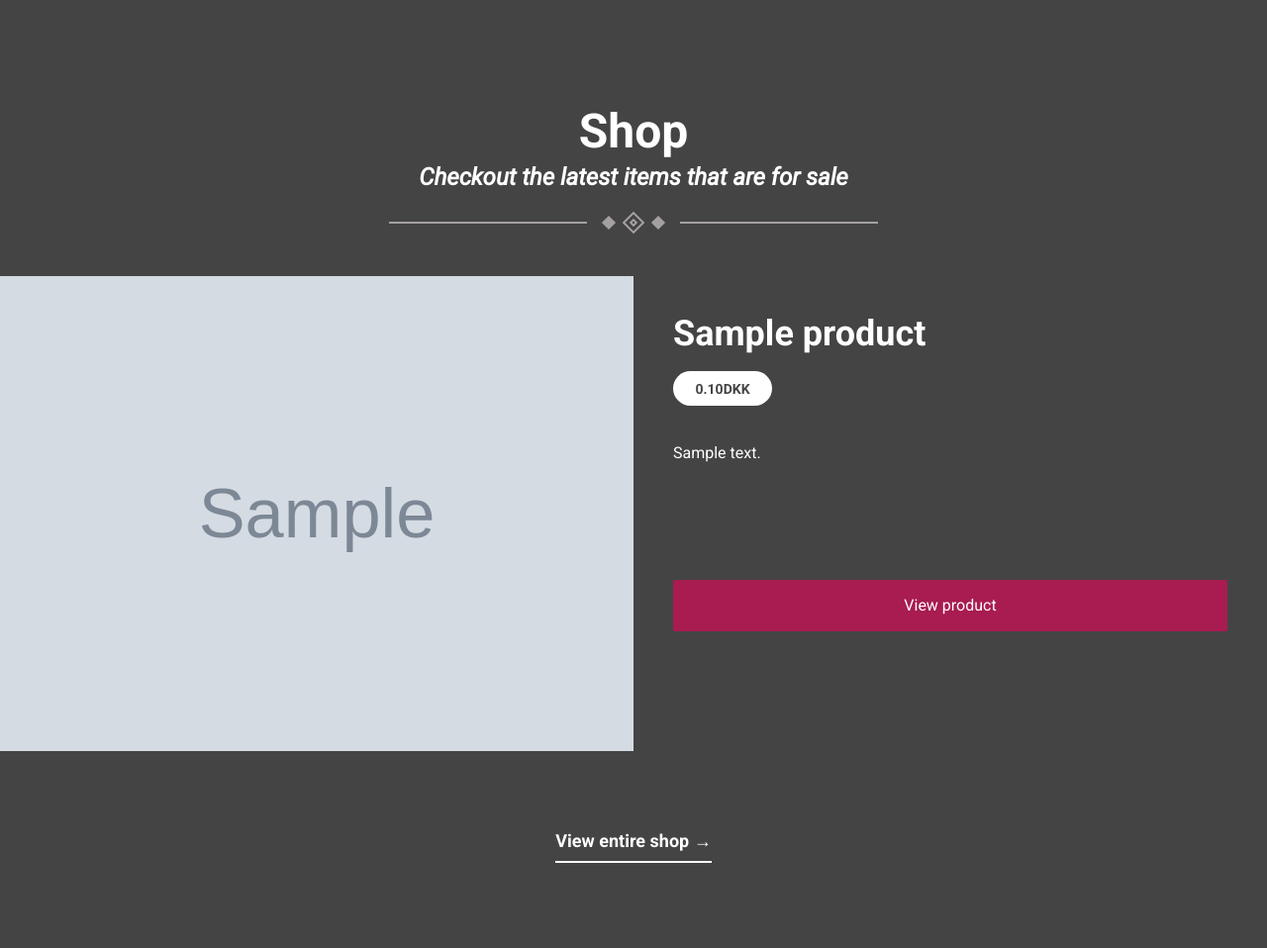
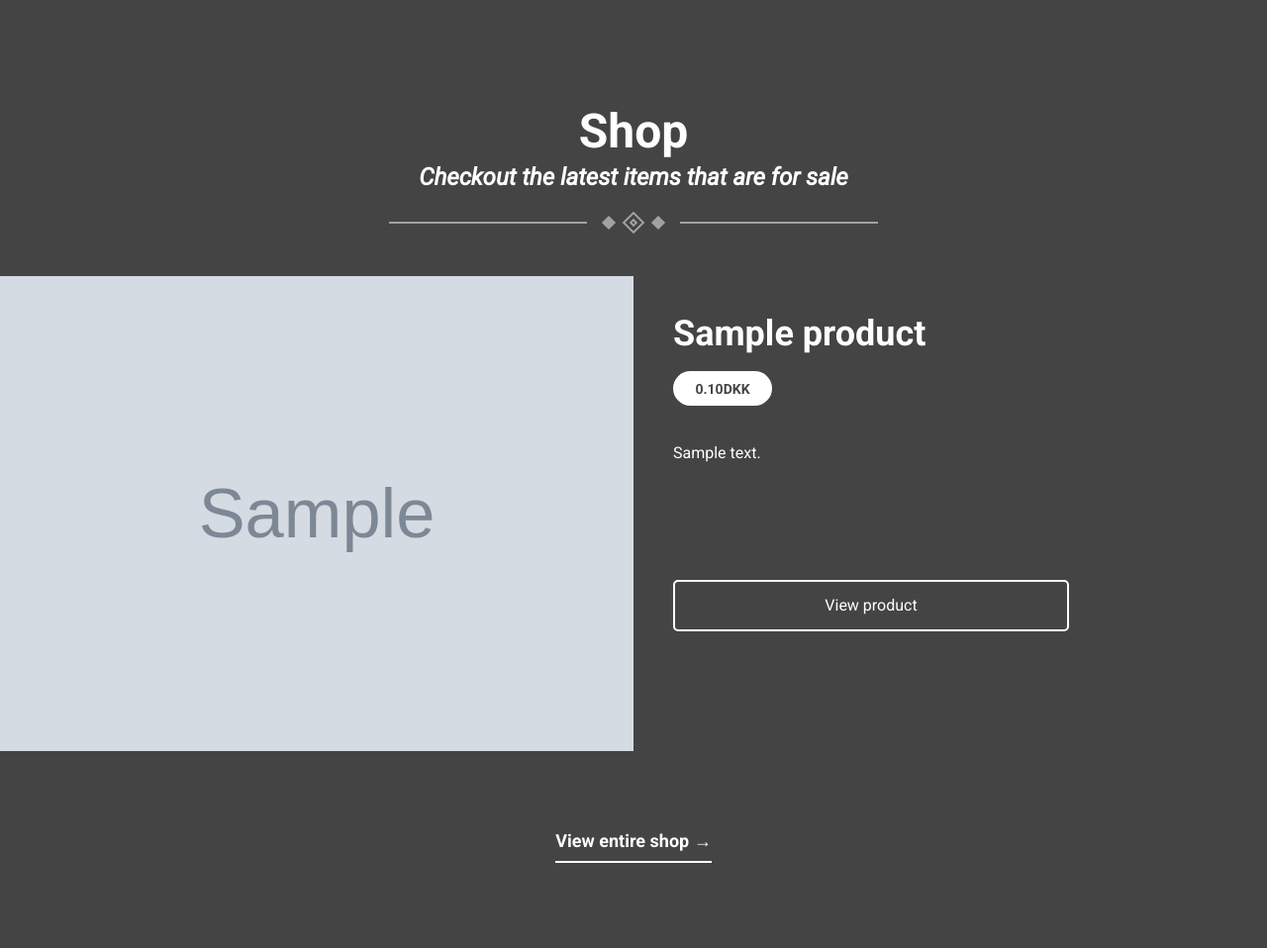
Before and after one commit to nowalor/anetgalley.dk, a Laravel app: page / in a window 1280 px wide. Shown: the part 816-1774 px from the top of the page at 99% size. Run offline with Laravel 9, Linux system fonts and the light colour scheme; data comes from the database, SQL or seed files in the repository; tables that the repository leaves empty hold one stand-in row (Sample ...); some libraries are stand-ins or nearby versions.

Commit message:
feat: replacing pink button w/ black inverse button

```diff
--- a/public/css/main.css
+++ b/public/css/main.css
@@ -1599,6 +1599,7 @@ table {
   justify-content: center;
   cursor: pointer;
   transition: all 0.3s;
+  text-decoration: none;
 }
 .button-black-inverse:hover {
   background-color: #FFF;
--- a/resources/sass/components/__forms.scss
+++ b/resources/sass/components/__forms.scss
@@ -73,6 +73,8 @@
     cursor: pointer;
     transition: all 0.3s;
 
+    text-decoration: none;
+
     &:hover {
         background-color: #FFF;
         color: #444;
--- a/resources/views/home.blade.php
+++ b/resources/views/home.blade.php
@@ -88,7 +88,8 @@
                                     {{ Str::words($product->description, 60)}}
                                 </p>
 
-                                <div class="button-pink-100 shop-preview-item__button">{{ __('homepage.view_product') }}</div>
+                                <a href="{{ route('products.show', $product) }}" class="button-black-inverse mt-12"
+                                   style="width: 80%; max-width: 40rem;">{{ __('homepage.view_product') }}</a>
                             </div>
                         </div>
                     </div>
@@ -106,8 +107,8 @@
                                     {{ Str::words($product->description, 60)}}
                                 </p>
 
-                                <div class="button-black-inverse mt-12"
-                                     style="width: 80%; max-width: 40rem;">{{ __('homepage.view_product') }}</div>
+                                <a href="{{ route('products.show', $product) }}" class="button-black-inverse mt-12"
+                                     style="width: 80%; max-width: 40rem;">{{ __('homepage.view_product') }}</a>
                             </div>
                         </div>
                         <div class="shop-preview-item__box" data-aos="fade-right">
```
